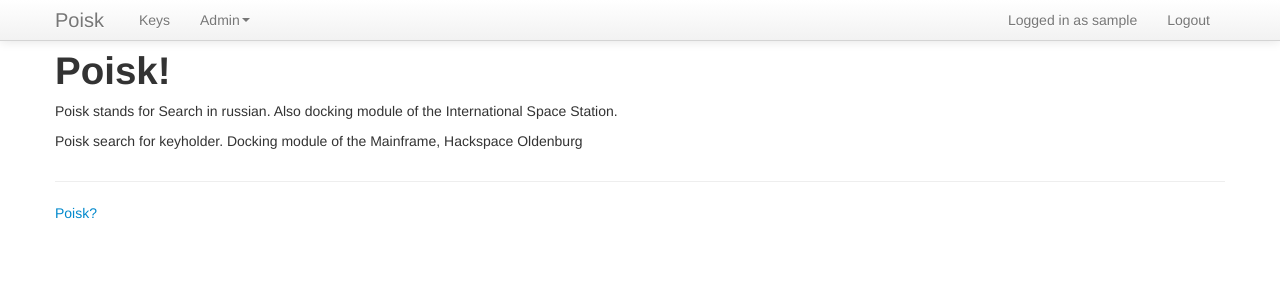
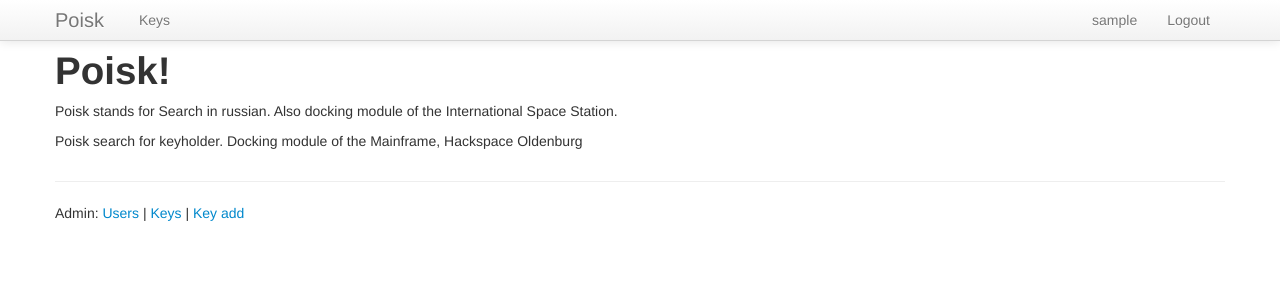
Before and after one commit to ktt-ol/poisk, a Flask app: page /about in a window 1280 px wide. Shown: the top 300 px of the page. Run offline with Flask 2, Linux system fonts and the light colour scheme; a user stored in the database is signed in; tables that the repository leaves empty hold one stand-in row (values such as "Sample post"); parts of the project's set-up code (start-up, migrations or seed data) failed here and were passed over; some libraries are stand-ins or nearby versions.

Commit message:
tweaked navbar

```diff
--- a/poisk/templates/layout.html
+++ b/poisk/templates/layout.html
@@ -22,20 +22,10 @@
               {% if g.user.is_authenticated() %}
               <li><a href="{{ url_for("keys") }}">Keys</a></li>
               {% endif %}
-              {% if g.user.is_authenticated() and g.user.is_admin %}
-              <li class="dropdown">
-                  <a class="dropdown-toggle" data-toggle="dropdown" href="#">Admin<b class="caret"></b></a>
-                  <ul class="dropdown-menu" role="menu">
-                      <li><a href="{{ url_for("admin.users") }}">Users</a></li>
-                      <li><a href="{{ url_for("admin.keys") }}">Keys</a></li>
-                      <li><a href="{{ url_for("admin.key_add") }}">Key add</a></li>
-                  </ul>
-              </li>
-              {% endif %}
             </ul>
             <ul class="nav pull-right">
               {% if g.user.is_authenticated() %}
-              <li><a href="{{ url_for("user.show", user_id=g.user.id) }}" class="navbar-link">Logged in as {{ g.user.nick or g.user.name }}</a></li>
+              <li><a href="{{ url_for("user.show", user_id=g.user.id) }}" class="navbar-link">{{ g.user.nick or g.user.name }}</a></li>
               <li><a href="{{ url_for('user.logout') }}" class="navbar-link">Logout</a></li>
               {% else %}
               <li><a href="/login" class="navbar-link">Log in</a></li>
@@ -68,7 +58,15 @@
 
       <footer>
       <hr />
-      <p><a href="{{ url_for('about') }}">Poisk?</a></p>
+      {% if g.user.is_authenticated() and g.user.is_admin %}
+        <p>
+          Admin: <a href="{{ url_for("admin.users") }}">Users</a> |
+          <a href="{{ url_for("admin.keys") }}">Keys</a> |
+          <a href="{{ url_for("admin.key_add") }}">Key add</a>
+        </p>
+      {% else %}
+        <p><a href="{{ url_for('about') }}">Poisk?</a></p>
+      {% endif %}
       </footer>
 
     </div><!--/container-->
```
